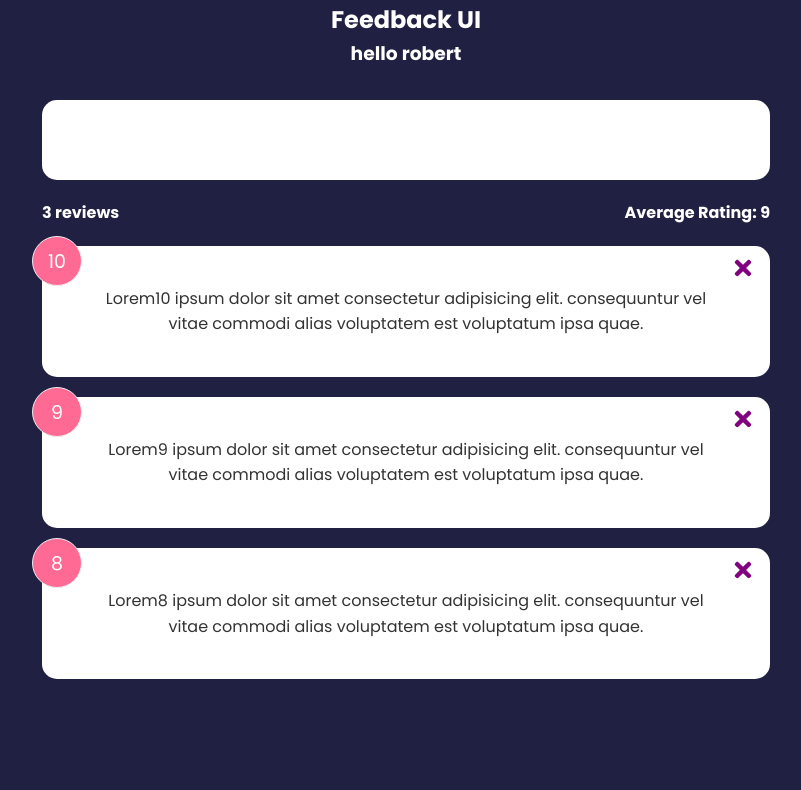
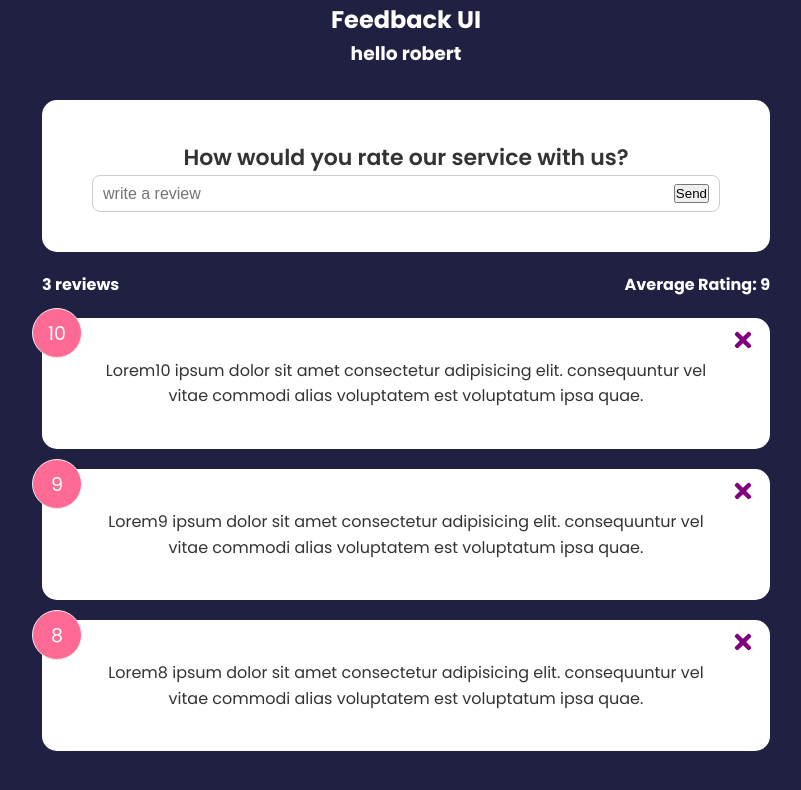
Before and after one commit to robertoaguilar1979/react-front-to-back-2022, a React (Create React App) app: page / in a window 1280 px wide. Shown: the top 790 px of the page, without its empty margins (234-1035 px from the left). Built offline with nearby package versions, Linux system fonts and the light colour scheme.

Commit message:
added useState to the input in the form

```diff
--- a/src/components/FeedbackForm.jsx
+++ b/src/components/FeedbackForm.jsx
@@ -1,7 +1,28 @@
 import Card from "./shared/Card";
+import { useState } from "react";
 
 function FeedbackForm() {
-  return <Card></Card>;
+  const [text, setText] = useState("");
+
+  const handleTextChange = (e) => {
+    setText(e.target.value);
+  };
+  return (
+    <Card>
+      <form action="">
+        <h2>How would you rate our service with us?</h2>
+        <div className="input-group">
+          <input
+            type="text"
+            placeholder="write a review"
+            onChange={handleTextChange}
+            value={text}
+          />
+          <button type="submit">Send</button>
+        </div>
+      </form>
+    </Card>
+  );
 }
 
 export default FeedbackForm;
```
